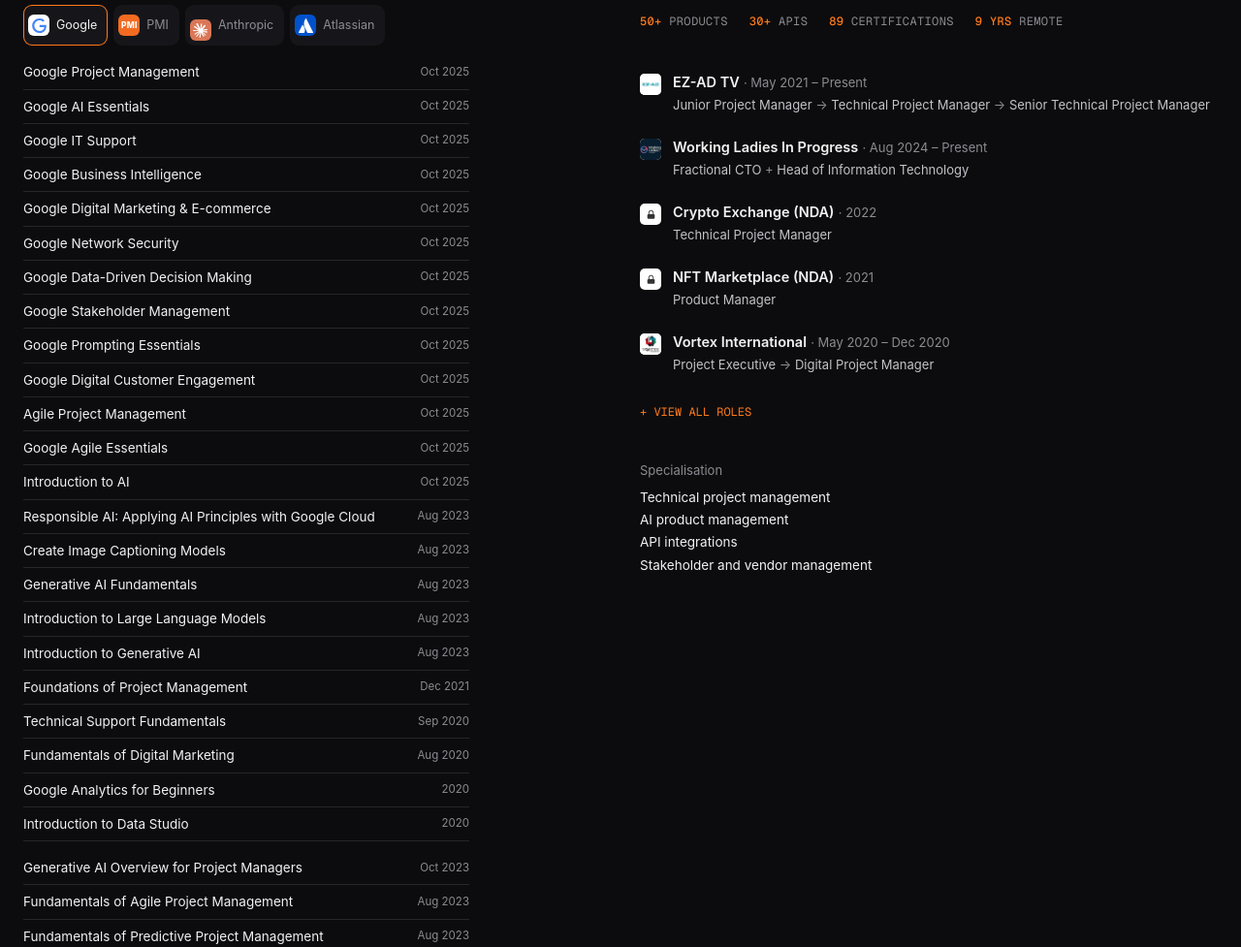
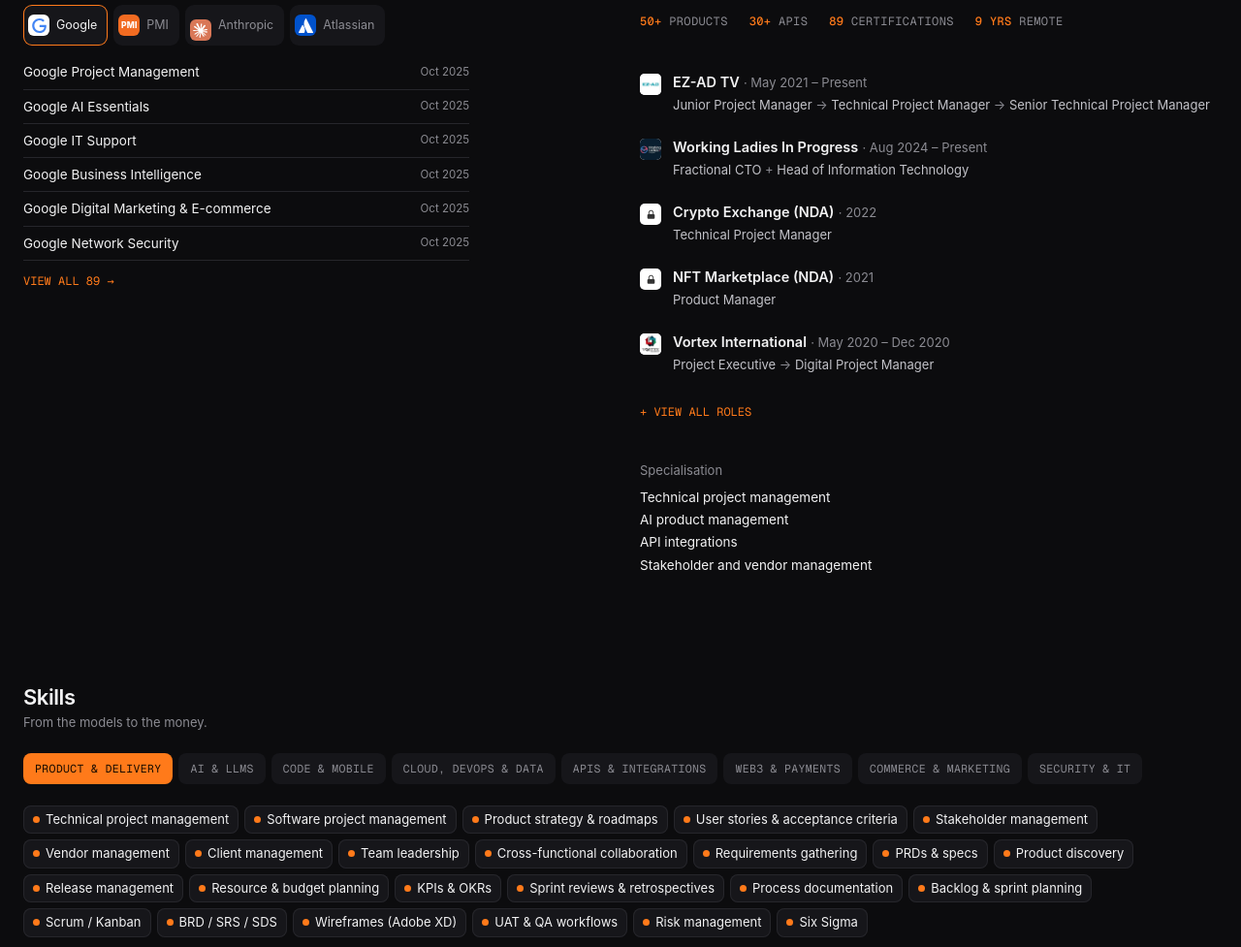
Before and after one commit to fk0047/fk0047.github.io, an Astro site: page / in a window 1280 px wide. Shown: the part 4468-5445 px from the top of the page at 97% size. Built offline with nearby package versions, Linux system fonts and the light colour scheme; Astro itself is replaced by a stand-in of ours.

Commit message:
Fix certification tabs and trim Google list to 6
Co-Authored-By: Claude Opus 5.5 <noreply@anthropic.com>
Claude-Session: https://claude.ai/code/session_018Yvt3UiwnZoqkn1YgcpBqK

```diff
--- a/src/pages/index.astro
+++ b/src/pages/index.astro
@@ -110,10 +110,11 @@ const tile = (f) => { const I = BI[f]; if (!I) return null; const dark = ['x','t
         <button role="tab" data-k="a"><span class="ci-ic cl"><svg viewBox="0 0 24 24"><path d={BI.claude.p}/></svg></span>Anthropic</button>
         <button role="tab" data-k="t"><span class="ci-ic at"><svg viewBox="0 0 24 24"><path d={BI.atlassian.p}/></svg></span>Atlassian</button>
       </div>
-      <ul class="cl" data-k="g">{C.filter(c => /^Google/.test(c[1])).map(c => <li>{nv(c[0])}<span class="label">{c[2]}</span></li>)}</ul>
+      <ul class="cl" data-k="g">{C.filter(c => /^Google/.test(c[1])).slice(0, 6).map(c => <li>{nv(c[0])}<span class="label">{c[2]}</span></li>)}</ul>
       <ul class="cl" data-k="p" hidden>{C.filter(c => c[1] === 'PMI').map(c => <li>{c[0]}<span class="label">{c[2]}</span></li>)}<li>PMP <em>in progress</em></li></ul>
       <ul class="cl" data-k="a" hidden>{C.filter(c => c[1] === 'Anthropic').map(c => <li>{c[0]}<span class="label">{c[2]}</span></li>)}</ul>
       <ul class="cl" data-k="t" hidden>{C.filter(c => c[1] === 'Atlassian').map(c => <li>{c[0]}<span class="label">{c[2]}</span></li>)}</ul>
+      <a class="vall mono" href="#credentials">View all {total} →</a>
     </div>
   </div>
   <div class="ar rv">
@@ -260,6 +261,7 @@ body::before{content:"";position:fixed;inset:0 0 auto;height:78px;z-index:50;bac
 #work{padding-top:90px}
 .cl{list-style:none;display:grid;gap:0;margin-top:10px;max-width:460px}
 .cl li{justify-content:space-between;padding:7px 0;border-bottom:1px solid var(--line)}.cl li .label{font-size:11.5px;white-space:nowrap}
+.cl[hidden]{display:none!important}.vall{display:inline-block;margin-top:12px;font-size:12px;text-transform:uppercase;color:var(--or)}
 .ctabs{display:flex;gap:6px;flex-wrap:wrap;margin-top:8px}.ctabs button{display:flex;align-items:center;gap:7px;border:0;background:var(--soft);border-radius:9px;padding:5px 11px 5px 5px;font-size:12.5px;color:var(--sub);cursor:pointer}.ctabs button .ci-ic{width:22px;height:22px;border-radius:6px}.ctabs button.on{color:var(--ink);box-shadow:inset 0 0 0 1px var(--or)}
 .cl li{display:flex;align-items:center;gap:10px;font-size:13.5px}.cl em{font-style:normal;color:var(--or);margin-left:4px;font-size:12px}
 .ci-ic{width:26px;height:26px;border-radius:7px;display:grid;place-items:center;flex:none;background:#fff}
```
